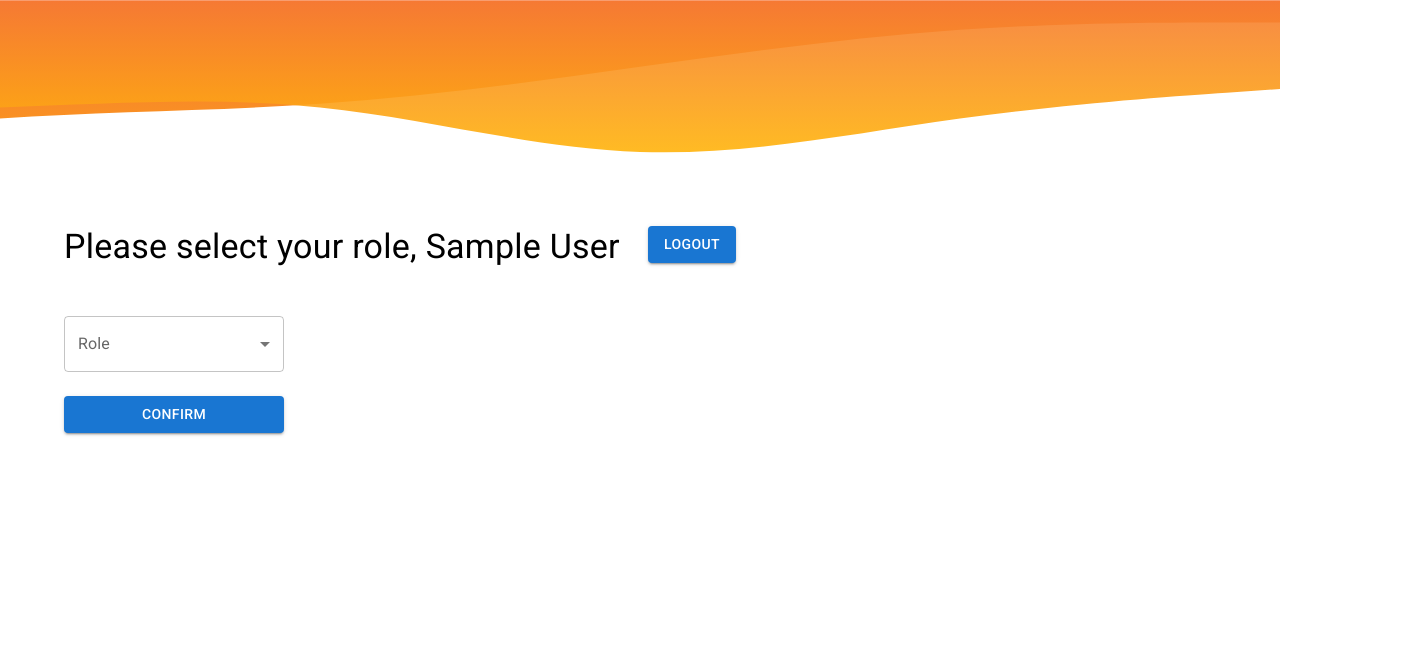
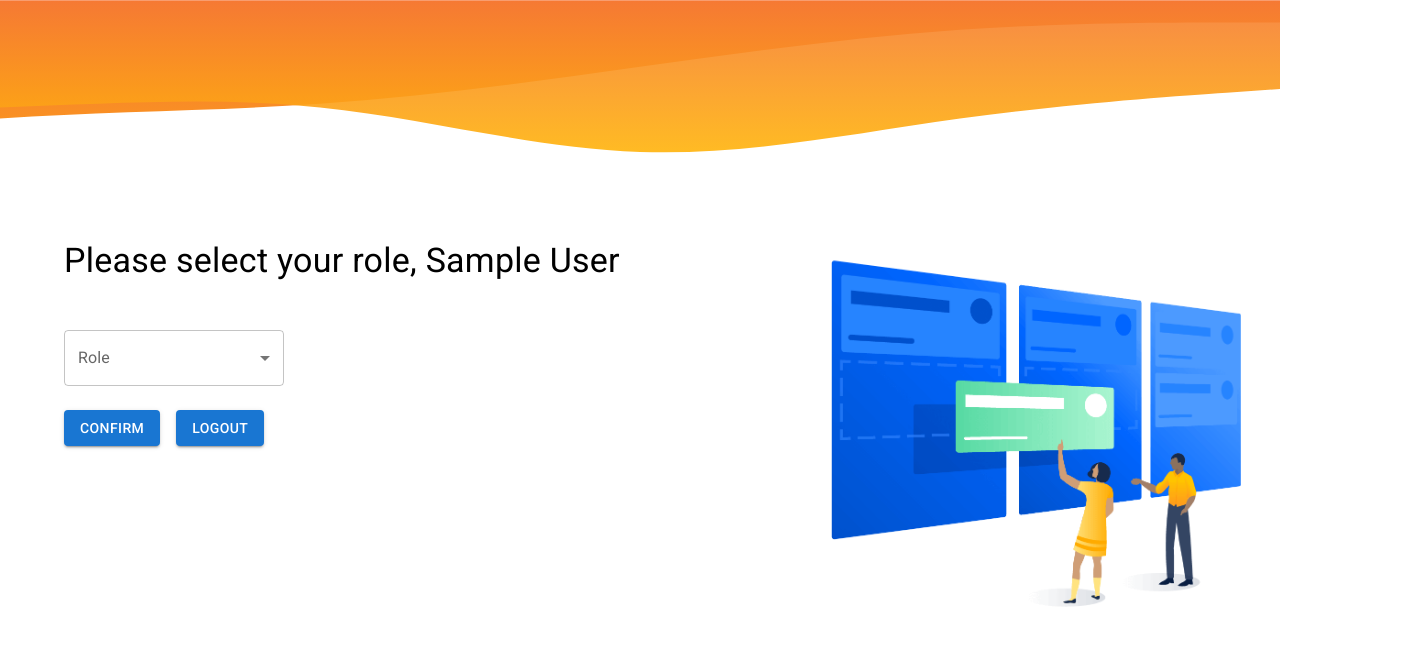
Before and after one commit to shabik-ashab/issue-tracker, a React (Create React App) app: page /choose in a window 1280 px wide. Shown: the top 646 px of the page, 1408 px wide, since content can reach past the window. Built offline with nearby package versions, Linux system fonts and the light colour scheme; no server answers; sample sign-in values are in the browser's storage.

Commit message:
choose team added

```diff
--- a/package.json
+++ b/package.json
@@ -15,6 +15,7 @@
     "react-dom": "^17.0.2",
     "react-router-dom": "5.3",
     "react-scripts": "4.0.3",
+    "react-select": "^5.2.1",
     "web-vitals": "^1.1.2"
   },
   "scripts": {
--- a/src/App.css
+++ b/src/App.css
@@ -1,8 +1,17 @@
 .header-img img{
   transform: rotate(180deg);
+  /* height: 30vh; */
+  /* width: 100vh; */
+}
+.header{
+  height: 30vh;
 }
 .header h1{
     position: relative;
     left: 50vh;
     top:
   }
+
+.core-img img{
+  width:95vh;
+}
--- a/src/App.js
+++ b/src/App.js
@@ -10,6 +10,7 @@ import Register from './Components/Register';
 import Login from './Components/Login';
 import Choose from './Components/Choose';
 import Header from './Components/Header';
+import PrivateRoute from './Components/PrivateRoute/PrivateRoute';
 
 function App() {
 
@@ -22,15 +23,15 @@ function App() {
         <Route exact path="/">
           <Login />
         </Route>
-        <Route path="/register">
+        <Route exact path="/register">
           <Register />
         </Route>
-        <Route path="/login">
+        <Route exact path="/login">
           <Login />
         </Route>
-        <Route path="/choose">
+        <PrivateRoute exact path="/choose">
           <Choose />
-        </Route>
+        </PrivateRoute>
       </Switch>
     </Router>
     </AuthProvider>
--- a/src/Components/Choose.jsx
+++ b/src/Components/Choose.jsx
@@ -1,5 +1,5 @@
-import { Button, Container, Typography,TextField  } from "@mui/material";
-import React from "react";
+import { Button, Container, Typography,TextField, CircularProgress  } from "@mui/material";
+import React, { useEffect } from "react";
 import useAuth from "../hooks/useAuth";
 import Grid from "@mui/material/Grid";
 import Box from "@mui/material/Box";
@@ -7,13 +7,19 @@ import InputLabel from "@mui/material/InputLabel";
 import MenuItem from "@mui/material/MenuItem";
 import FormControl from "@mui/material/FormControl";
 import Select from "@mui/material/Select";
+import { useHistory } from "react-router-dom";
+import core from '../images/core.svg'
+import SelectTeam from "./SelectTeam";
 
 const Choose = () => {
-  const { logOut, user } = useAuth();
+  const { logOut, user,isLoading } = useAuth();
   const [success, setSuccess] = React.useState(false);
   const [loginData, setLoginData] = React.useState({
     email:user.email,
   });
+
+
+  const history = useHistory();
 
   const [role, setRole] = React.useState("");
 
@@ -29,7 +35,7 @@ const Choose = () => {
     setLoginData(newLoginData);
   };
 
-  const handleConfirm = () =>{
+  const handleTeamConfirm = () =>{
 
     fetch('http://localhost:5000/users/role', {
             method: 'PUT',
@@ -47,7 +53,8 @@ const Choose = () => {
             })
 
   }
-
+  console.log(loginData);
+  // console.log(success);
   return (
     <Container>
 
@@ -56,7 +63,8 @@ const Choose = () => {
         <Typography variant="h4">
                 Please select your role, {user.displayName}
             </Typography>
-            <Box sx={{ width: 220, mt: 6 }}>
+            {
+              !success && <Box sx={{ width: 220, mt: 6 }}>
               <FormControl fullWidth>
                 <InputLabel id="demo-simple-select-label">Role</InputLabel>
                 <Select
@@ -73,9 +81,9 @@ const Choose = () => {
                 </Select>
                 {
                   role == "manager" &&
-                <Box>
+                  <Box sx={{mt:3}}>
                     <Typography>
-                  manager
+                    Create a team
                   </Typography>
                   <TextField
                    required
@@ -87,17 +95,33 @@ const Choose = () => {
                   />
                   </Box>
                 }
-              <Button sx={{mt:3}} onClick={handleConfirm} variant="contained">
+                {
+                  role == "dev" &&
+                  <Box sx={{mt:3}}>
+                    <Typography>
+                    choose a team
+                  </Typography>
+                  <SelectTeam />
+                  </Box>
+                }
+                <Box sx={{ flexDirection: 'row',mt:3 }}>
+                <Button sx={{mr:2 }} onClick={handleTeamConfirm} variant="contained">
               confirm
             </Button>
+            <Button onClick={()=>logOut(history)} variant="contained">
+              logout
+            </Button>
+            </Box>
               </FormControl>
+              {isLoading && <CircularProgress />}
             </Box>
+            }
         </Grid>
         <Grid item xs={6}>
+        <Box className="core-img">
+          <img src={core} />
+        </Box>
 
-          <Button onClick={logOut} variant="contained">
-            logout
-          </Button>
 
         </Grid>
       </Grid>
--- a/src/Components/Header.jsx
+++ b/src/Components/Header.jsx
@@ -8,7 +8,7 @@ const Header = () => {
     return (
         <div className='header'>
             <div className='header-img'>
-            <img  src={wave} />
+            <img   src={wave} />
             </div>
 
         </div>
--- a/src/Components/Register.jsx
+++ b/src/Components/Register.jsx
@@ -10,13 +10,9 @@ const Register = () => {
 
     const {  registerUser, isLoading, authError, user } =
       useAuth();
-    const {signInUsingGoogle} = useAuth();
 
     const history = useHistory();
 
-    const handleGoogleLogin = (history) => {
-      signInUsingGoogle(history)
-    };
     const handleOnBlur = (e) => {
       const field = e.target.name;
       const value = e.target.value;
--- /dev/null
+++ b/src/Components/SelectTeam.jsx
@@ -0,0 +1,25 @@
+import React, { useState, useEffect } from "react";
+import Select from "react-select";
+import useAuth from "../hooks/useAuth";
+
+export default function SelectTeam() {
+  const { users } = useAuth();
+  const [selectedOption, setSelectedOption] = useState(null);
+
+  const user = users.map((e) => e.team);
+
+  let data = [];
+  for (let i = 0; i < user.length; i++) {
+    data.push({ label: user[i], value: user[i] });
+  }
+
+  return (
+    <div className="App">
+      <Select
+        defaultValue={selectedOption}
+        onChange={setSelectedOption}
+        options={data}
+      />
+    </div>
+  );
+}
--- a/src/hooks/useFirebase.js
+++ b/src/hooks/useFirebase.js
@@ -10,6 +10,7 @@ const useFirebase = () => {
     const [isLoading, setIsLoading] = useState(true);
     const [admin, setAdmin] = useState(false);
     const [authError, setAuthError] = useState('');
+    const [users,setUsers]  = useState([]);
 
     const auth = getAuth();
 
@@ -18,7 +19,7 @@ const useFirebase = () => {
         setIsLoading(true);
         createUserWithEmailAndPassword(auth, email, password,history)
             .then((userCredential) => {
-                history.replace('/choose');
+
                 setAuthError('');
                 const newUser = { email, displayName: name };
                 setUser(newUser);
@@ -30,12 +31,15 @@ const useFirebase = () => {
                 }).then(() => {
                 }).catch((error) => {
                 });
+
             })
             .catch((error) => {
                 setAuthError(error.message);
                 console.log(error);
             })
-            .finally(() => setIsLoading(false));
+            .finally(() => setIsLoading(false),
+            history.replace('/choose')
+            );
     }
 
     const loginUser = (email, password,history) => {
@@ -58,13 +62,13 @@ const useFirebase = () => {
             .then((result) => {
                 const user = result.user;
                 saveUser(user.email, user.displayName, 'PUT');
-
+                history.replace('/choose');
                 setAuthError('');
 
             }).catch((error) => {
                 setAuthError(error.message);
             }).finally(() => setIsLoading(false));
-            history.push('/choose');
+
     }
     // observe user state change
     useEffect(() => {
@@ -80,11 +84,13 @@ const useFirebase = () => {
         return () => unsubscribed;
     }, [])
 
-    const logOut = () => {
+    const logOut = (history) => {
         setIsLoading(true);
         console.log(user.displayName);
         signOut(auth)
-            .then(() => { })
+            .then(() => {
+                history.replace('/');
+             })
             .finally(() => setIsLoading(false));
     }
     const saveUser = (email, displayName, method) => {
@@ -99,6 +105,14 @@ const useFirebase = () => {
             .then()
     }
 
+    useEffect(() => {
+        fetch('http://localhost:5000/users')
+        .then((res) => res.json())
+          .then((data) => {
+            setUsers(data);
+          });
+      }, [])
+
     // useEffect(() => {
     //     fetch(`https://hidden-mountain-15974.herokuapp.com/users/${user.email}`)
     //         .then(res => res.json())
@@ -107,6 +121,7 @@ const useFirebase = () => {
 
     return {
         user,
+        users,
         isLoading,
         admin,
         signInUsingGoogle,
```
Also changed, not shown: src/Components/ManagerRoute/ManagerRoute.js (added, +29 -0 lines), 1 other file (tests, documents, lock files or other folders). Lines whose indentation alone changed are shown as unchanged.
